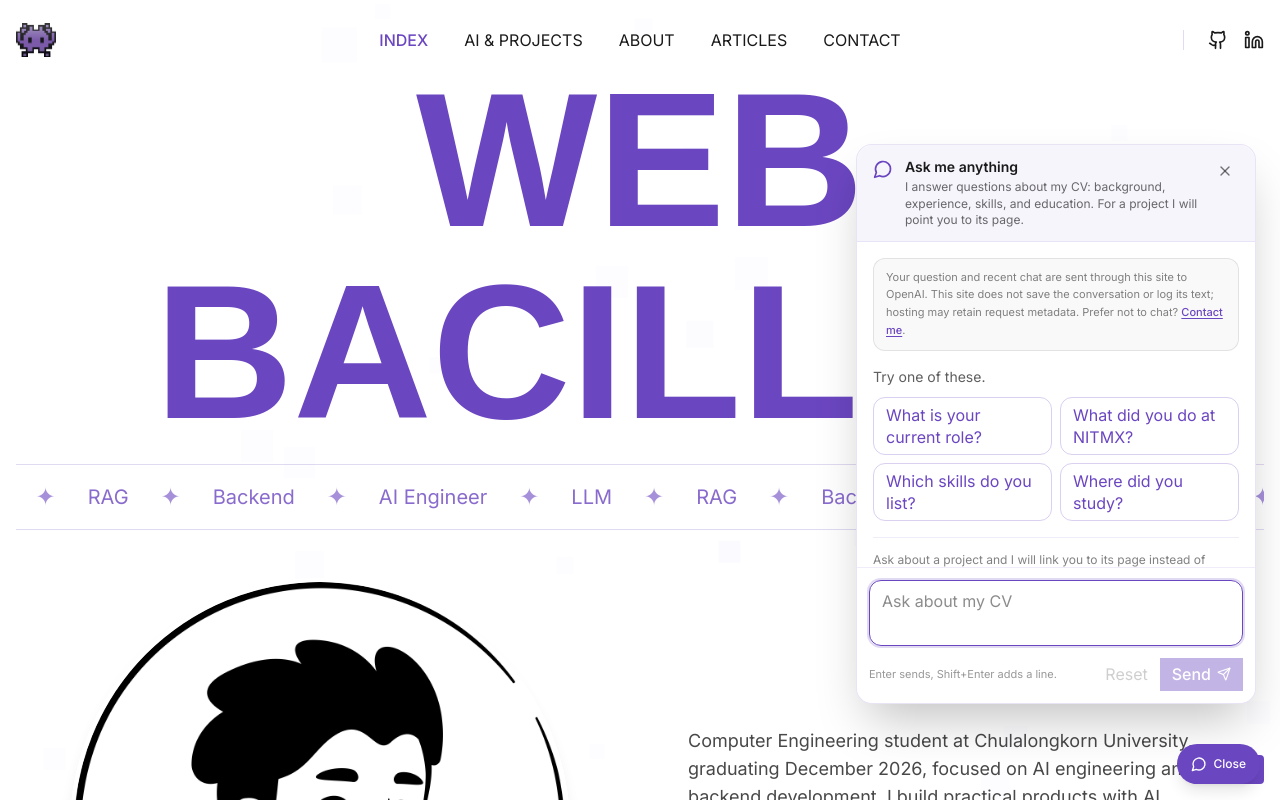
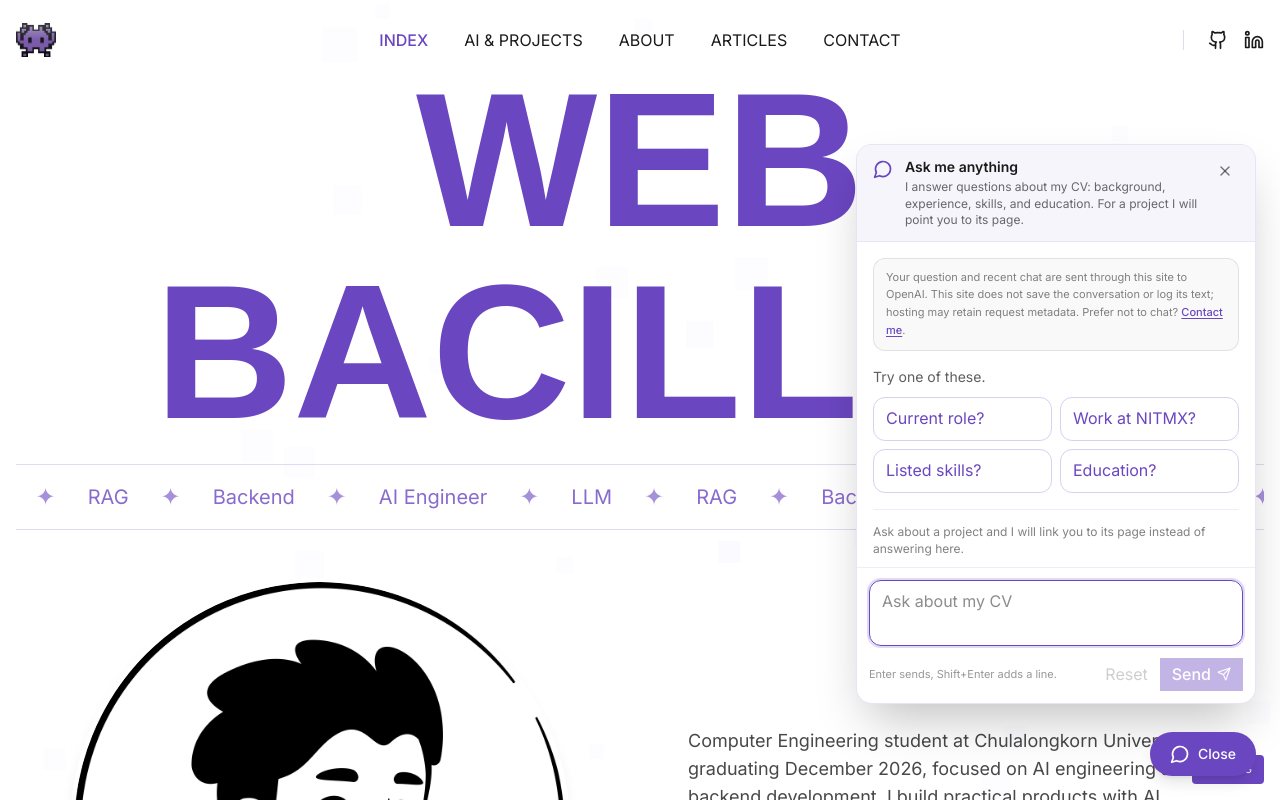
Before and after one commit to WebBacillus/portfolio, a Next.js app: page / in a window 1280 px wide. Both pictures are taken after a click on the button "Ask me anything". Shown: the top 800 px of the page. Built offline with nearby package versions, Linux system fonts and the light colour scheme.

Commit message:
fix(chatbot): keep suggested prompts on one line

```diff
--- a/components/chat/chat-dock.tsx
+++ b/components/chat/chat-dock.tsx
@@ -7,14 +7,14 @@ import { useChat, type ChatEntry, type SourceLabel } from "./use-chat"
 
 const scope = "I answer questions about my CV: background, experience, skills, and education. For a project I will point you to its page."
 const cvQuestions = [
-  "What is your current role?",
-  "What did you do at NITMX?",
-  "Which skills do you list?",
-  "Where did you study?",
+  { label: "Current role?", question: "What is your current role?" },
+  { label: "Work at NITMX?", question: "What did you do at NITMX?" },
+  { label: "Listed skills?", question: "Which skills do you list?" },
+  { label: "Education?", question: "Where did you study?" },
 ]
 const projectQuestions = [
-  "Tell me about SE for ML",
-  "What is SCB Tech X Loan Origination?",
+  { label: "SE for ML", question: "Tell me about SE for ML" },
+  { label: "SCB Tech X Loan Origination", question: "What is SCB Tech X Loan Origination?" },
 ]
 
 function SourceTag({ source, href }: { source: SourceLabel; href?: string }) {
@@ -125,8 +125,8 @@ export default function ChatDock() {
       <div ref={logRef} role="log" aria-live="polite" aria-relevant="additions text" className="min-h-0 flex-1 space-y-4 overflow-y-auto px-4 py-4">
         {messages.length === 0 && <div className="space-y-4">
           <p className="rounded-xl border border-black/10 bg-black/[0.025] px-3 py-2.5 text-[11px] leading-relaxed text-black/55">Your question and recent chat are sent through this site to OpenAI. This site does not save the conversation or log its text; hosting may retain request metadata. Prefer not to chat? <Link href="/contact" className="font-medium text-purple underline underline-offset-2">Contact me</Link>.</p>
-          <div className="space-y-2.5"><p className="text-sm text-black/70">Try one of these.</p><div className="grid grid-cols-2 gap-2">{cvQuestions.map((question) => <button key={question} type="button" onClick={() => submit(question)} disabled={status === "loading" || status === "unavailable"} className="min-h-11 rounded-xl border border-purple/25 px-3 py-1.5 text-left text-xs leading-snug text-purple hover:bg-purple/10 disabled:opacity-40">{question}</button>)}</div></div>
-          <div className="space-y-2.5 border-t border-purple/10 pt-3.5"><p className="text-xs leading-snug text-black/55">Ask about a project and I will link you to its page instead of answering here.</p><div className="grid grid-cols-2 gap-2">{projectQuestions.map((question) => <button key={question} type="button" onClick={() => submit(question)} disabled={status === "loading" || status === "unavailable"} className="flex min-h-11 items-center justify-between gap-1 rounded-xl border border-black/15 px-3 py-1.5 text-left text-xs leading-snug text-black/65 hover:border-purple/30 hover:text-purple disabled:opacity-40">{question}<ArrowUpRight className="size-3 shrink-0" aria-hidden /></button>)}</div></div>
+          <div className="space-y-2.5"><p className="text-sm text-black/70">Try one of these.</p><div className="grid grid-cols-2 gap-2">{cvQuestions.map(({ label, question }) => <button key={question} type="button" onClick={() => submit(question)} disabled={status === "loading" || status === "unavailable"} className="min-h-11 whitespace-nowrap rounded-xl border border-purple/25 px-3 py-1.5 text-left text-xs text-purple hover:bg-purple/10 disabled:opacity-40">{label}</button>)}</div></div>
+          <div className="space-y-2.5 border-t border-purple/10 pt-3.5"><p className="text-xs leading-snug text-black/55">Ask about a project and I will link you to its page instead of answering here.</p><div className="grid gap-2">{projectQuestions.map(({ label, question }) => <button key={question} type="button" onClick={() => submit(question)} disabled={status === "loading" || status === "unavailable"} className="flex min-h-11 items-center justify-between gap-2 whitespace-nowrap rounded-xl border border-black/15 px-3 py-1.5 text-left text-xs text-black/65 hover:border-purple/30 hover:text-purple disabled:opacity-40">{label}<ArrowUpRight className="size-3 shrink-0" aria-hidden /></button>)}</div></div>
         </div>}
         {messages.map((entry) => <Entry key={entry.id} entry={entry} />)}
         {status === "loading" && <div role="status" className="flex items-center gap-2 text-sm text-black/60"><Loader2 className="size-4 animate-spin text-purple" aria-hidden />Thinking</div>}
@@ -141,6 +141,6 @@ export default function ChatDock() {
       </div>
     </div>
 
-    <button ref={launcherRef} type="button" onClick={() => open ? close() : setOpen(true)} aria-expanded={open} aria-controls="portfolio-chat-panel" className={`${open ? "hidden md:flex" : "flex"} fixed right-4 z-[70] min-h-11 items-center gap-1.5 rounded-full bg-purple px-3.5 py-2 text-white shadow-lg hover:bg-dark-purple md:right-5 md:min-h-10`} style={{ bottom: "calc(1rem + env(safe-area-inset-bottom))" }}><MessageCircle className="size-4" aria-hidden /><span className="text-xs font-medium">{open ? "Close" : "Ask me anything"}</span></button>
+    <button ref={launcherRef} type="button" onClick={() => open ? close() : setOpen(true)} aria-expanded={open} aria-controls="portfolio-chat-panel" className={`${open ? "hidden md:flex" : "flex"} fixed right-6 z-[70] items-center gap-2 rounded-full bg-purple px-5 py-3 text-white shadow-lg hover:bg-dark-purple`} style={{ bottom: "calc(1.5rem + env(safe-area-inset-bottom))" }}><MessageCircle className="size-5" aria-hidden /><span className="text-sm font-medium">{open ? "Close" : "Ask me anything"}</span></button>
   </>
 }
```
